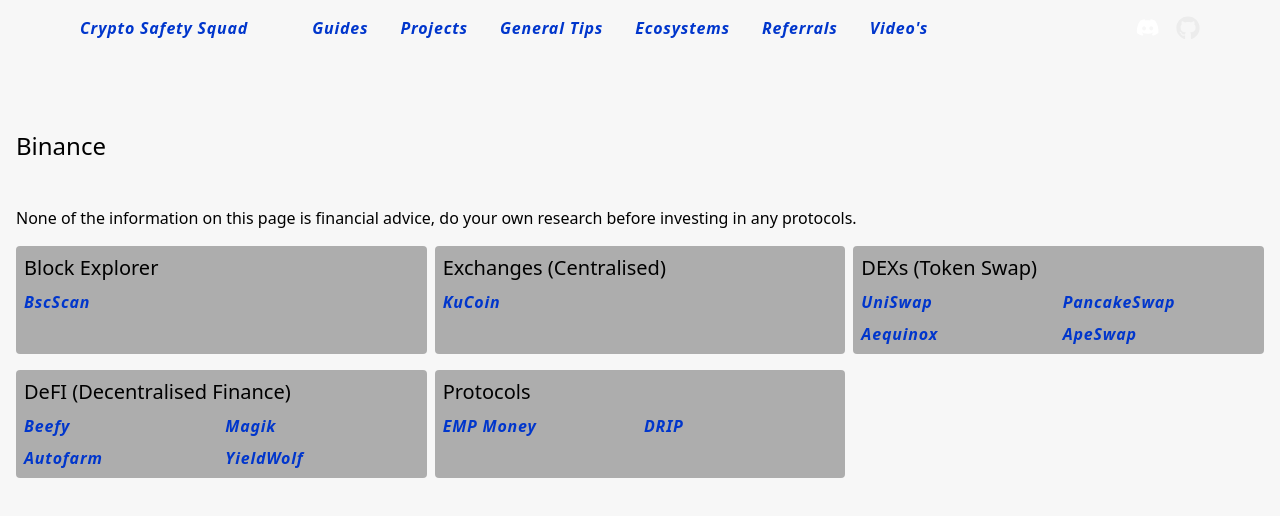
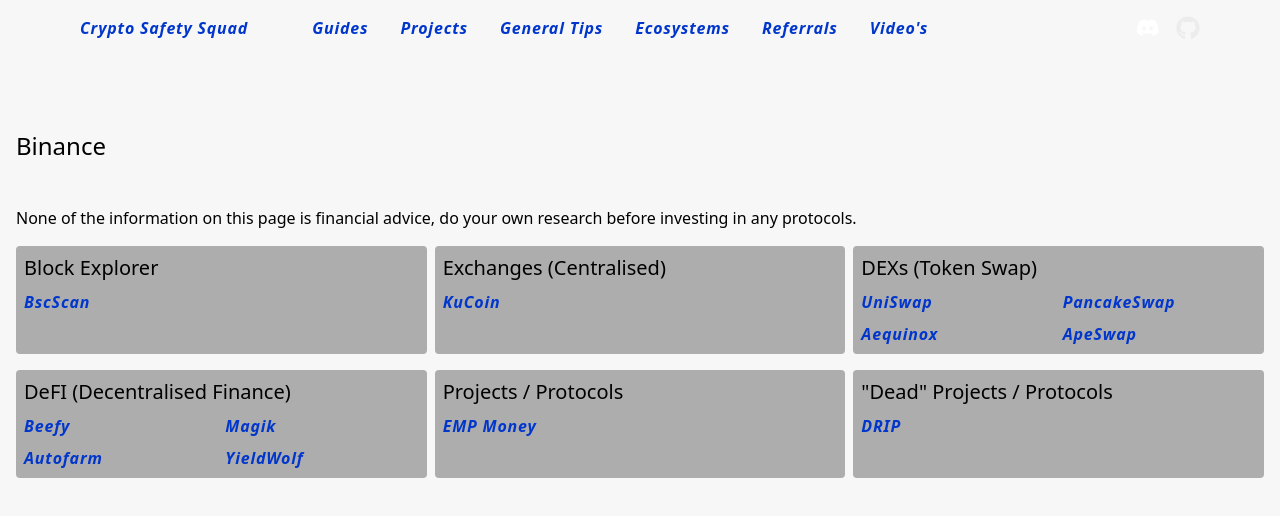
Before and after one commit to CryptoSafetySquad/website, a Next.js app: page /ecosystems/binance in a window 1280 px wide. Shown: the top 516 px of the page. Built offline with nearby package versions, Linux system fonts and the light colour scheme.

Commit message:
Move drip to dead projects/protocols, massive negative price action.

```diff
--- a/pages/ecosystems/binance.tsx
+++ b/pages/ecosystems/binance.tsx
@@ -42,9 +42,15 @@
         </div>
 
         <div className='card'>
-          <h2 className='mb-2'>Protocols</h2>
+          <h2 className='mb-2'>Projects / Protocols</h2>
           <div className='grid grid-cols-2 gap-2'>
             <ExternalLink href='https://emp.money/' text='EMP Money' />
+          </div>
+        </div>
+
+        <div className='card'>
+          <h2 className='mb-2'>&quot;Dead&quot; Projects / Protocols</h2>
+          <div className='grid grid-cols-2 gap-2'>
             <ExternalLink href='https://drip.community/' text='DRIP' />
           </div>
         </div>
```
